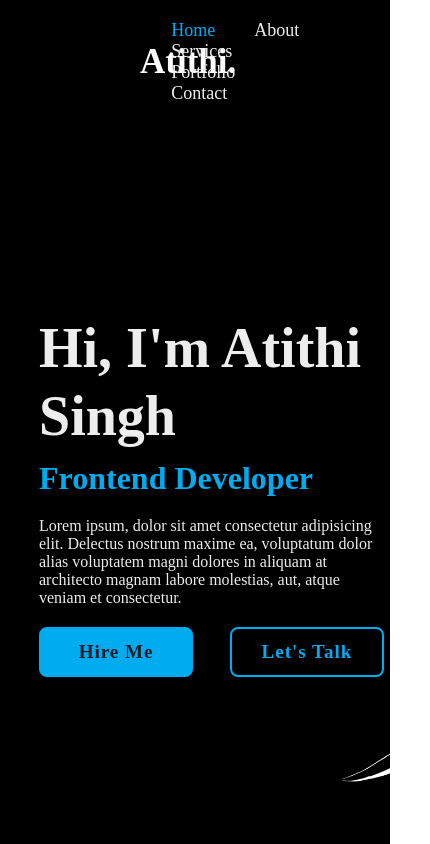
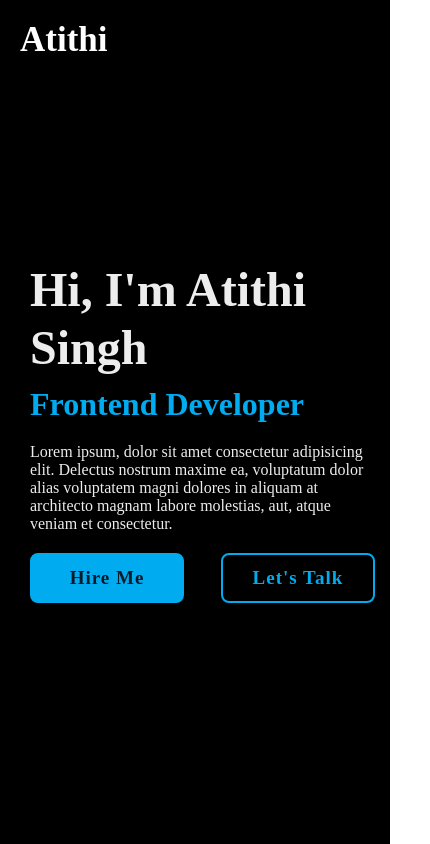
Before and after one commit to singh-atithi/Portfolio-Website, a plain HTML site: page index.html in a window 390 px wide. Shown: the top 844 px of the page, 430 px wide, since content can reach past the window. Drawn offline with Linux system fonts and the light colour scheme.

Commit message:
made some reponsive changes

```diff
--- a/index.html
+++ b/index.html
@@ -13,9 +13,10 @@
     <section class="main">
       <!-- <img src="background.png" alt=""> -->
       <header>
-        <a href="#" class="logo">Atithi.</a>
+        <a href="#"  class="logo" id="logo_a">Atithi</a>
+        <!-- <a href="#">Menu</a> -->
         <nav class="navbar">
-          <a href="#" class="active">Home</a>
+          <a href="#" class="nav-a">Home</a>
           <a href="#">About</a>
           <a href="#">Services</a>
           <a href="#">Portfolio</a>
@@ -45,5 +46,6 @@
       <!-- <span class="home-imghover"></span> -->
     </section>
     <section class="secpage"></section>
+    <!-- <script src="script.js"></script> -->
   </body>
 </html>
--- a/style.css
+++ b/style.css
@@ -18,7 +18,7 @@ header {
   left: 0;
   /* height:100px;   */
   width: 100%;
-  padding: 20px;
+  padding-top: 20px;
   background: transparent;
   display: flex;
   justify-content: space-between;
@@ -35,6 +35,7 @@ header {
 .navbar {
   position: relative;
   right: 100px;
+  /* display: block; */
 }
 .navbar a {
   font-size: 18px;
@@ -56,11 +57,12 @@ header {
   padding: 0 10%;
 }
 .home-cotent {
-  max-width: 600px;
+  max-width: 50%;
   margin-top: -100px;
 }
+
 .home-cotent h1 {
-  font-size: 56px;
+  font-size: 3rem;
   font-weight: 700;
   line-height: 1.2;
 }
@@ -138,6 +140,34 @@ header {
   background-color: red;
   width: 170px;
 }
+@media (max-width: 790px) {
+  .home {
+    border: border-box;
+    width: 100%;
+    padding: 0;
+  }
+  .home-cotent {
+    width: 100%;
+    max-width: 100%;
+    margin-right: 30px;
+    margin-left: 30px;
+  }
+  .main {
+    background: none;
+    background-color: black;
+  }
+  .logo{
+    margin-left: 20px;
+  }
+  .navbar a {
+    display: none;
+}
+.menu-button {
+    display: block;
+}
+
+}
+
 /* .home-imghover{
   position: absolute;
   top: 0;
```
Also changed, not shown: script.js (added, +46 -0 lines).
